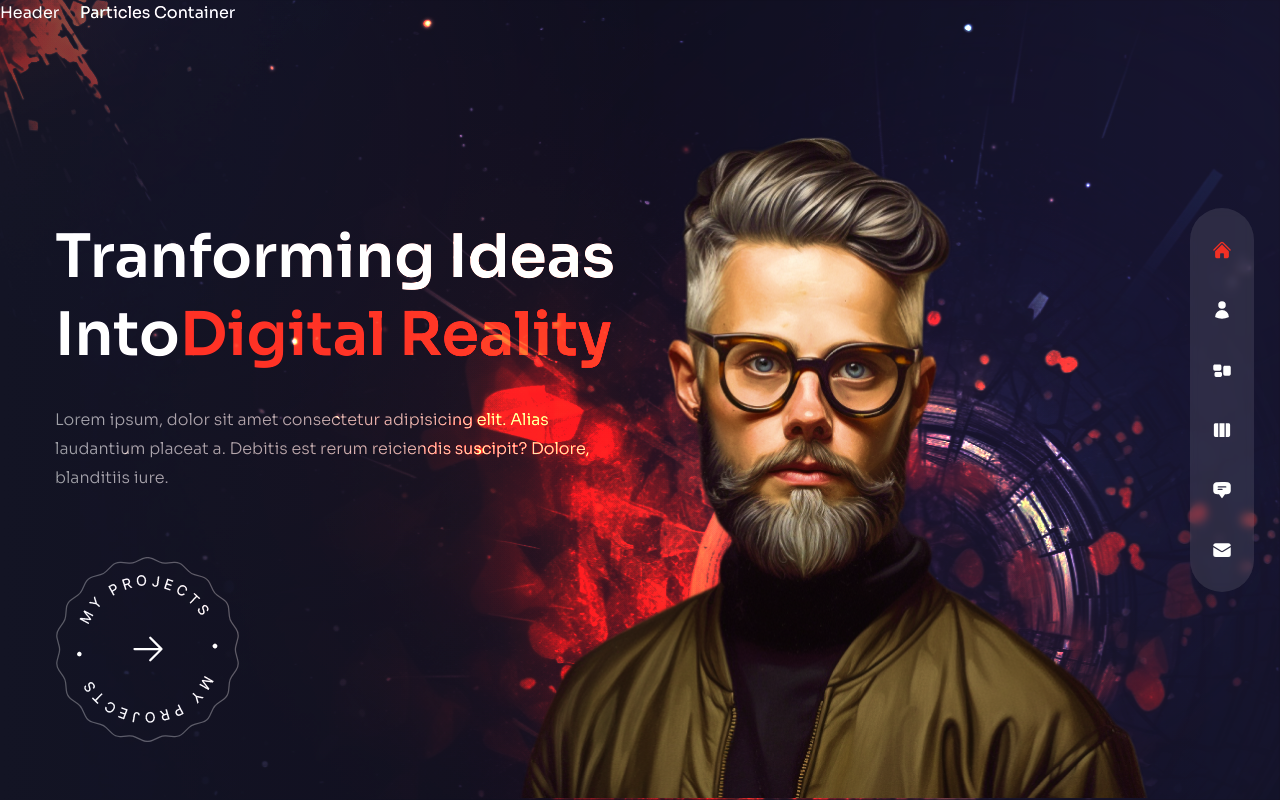
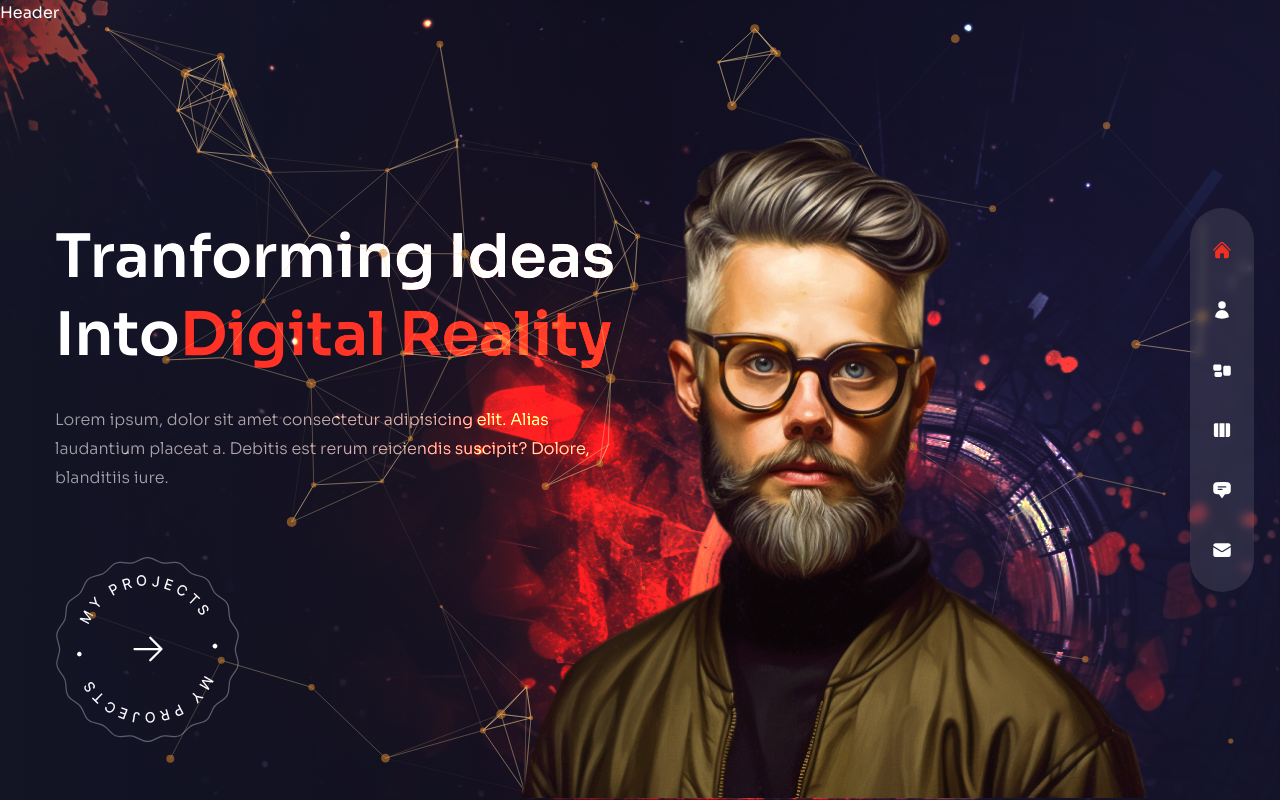
Before and after one commit to RichardUdoh/RuPortfolio, a Next.js app: page / in a window 1280 px wide. Built offline with nearby package versions, Linux system fonts and the light colour scheme.

Commit message:
Particle container

```diff
--- a/components/ParticlesContainer.js
+++ b/components/ParticlesContainer.js
@@ -1,5 +1,98 @@
+import {Particles} from 'react-tsparticles'
+import {loadFull} from 'tsparticles'
+import React, {useCallback} from 'react'
+
 const ParticlesContainer = () => {
-  return <div>Particles Container</div>;
-};
+  //init
+  const particlesInit = useCallback(async(engine) => {
+    await loadFull(engine)
+  }, [])
 
-export default ParticlesContainer;
+
+  const particlesLoaded = useCallback(async() =>{}, [])
+
+  return(
+    <Particles
+      className='w-full h-full absolute translate-z-0'
+      id='tsParticles'
+      init={particlesInit}
+      loaded={particlesLoaded}
+      options={{
+        fullScreen: {enable: false },
+        background: {
+          color: {
+            value: '',
+          },
+        },
+        fpslimit: 120,
+        interactivity: {
+          events:{
+            onClick: {
+              enable: false,
+              mode: 'push',
+            },
+            onHover: {
+              enable: true,
+              mode: 'repulse',
+            },
+            resize: true,
+          },
+          modes: {
+            push: {
+              quantity: 90
+            },
+            repulse: {
+              distance: 200,
+              duration: 0.4,
+            }
+          }
+        },
+        particles: {
+          color: {
+            value: '#e68e2e',
+          },
+          links: {
+            color: '#f5d393',
+            distance: 150,
+            enable: true,
+            opacity: 0.5,
+            width: 1
+          },
+          collisions: {
+            enable: true,
+          },
+          move:{
+            directions: 'none',
+            enable: true,
+            outModes: {
+              default: 'bounce'
+            },
+            random: false,
+            speed: 1,
+            straight: false
+          },
+          number: {
+            density: {
+              enable: true,
+              area: 800
+            },
+            value: 80
+          },
+          opacity: {
+            value: 0.5,
+          },
+          shape: {
+            type: 'circle'
+          },
+          size: {
+            value: {min: 1, max: 5 },
+          }
+        },
+        detectRetina: true,
+      }}
+
+    />
+  )
+}
+
+export default ParticlesContainer
```
